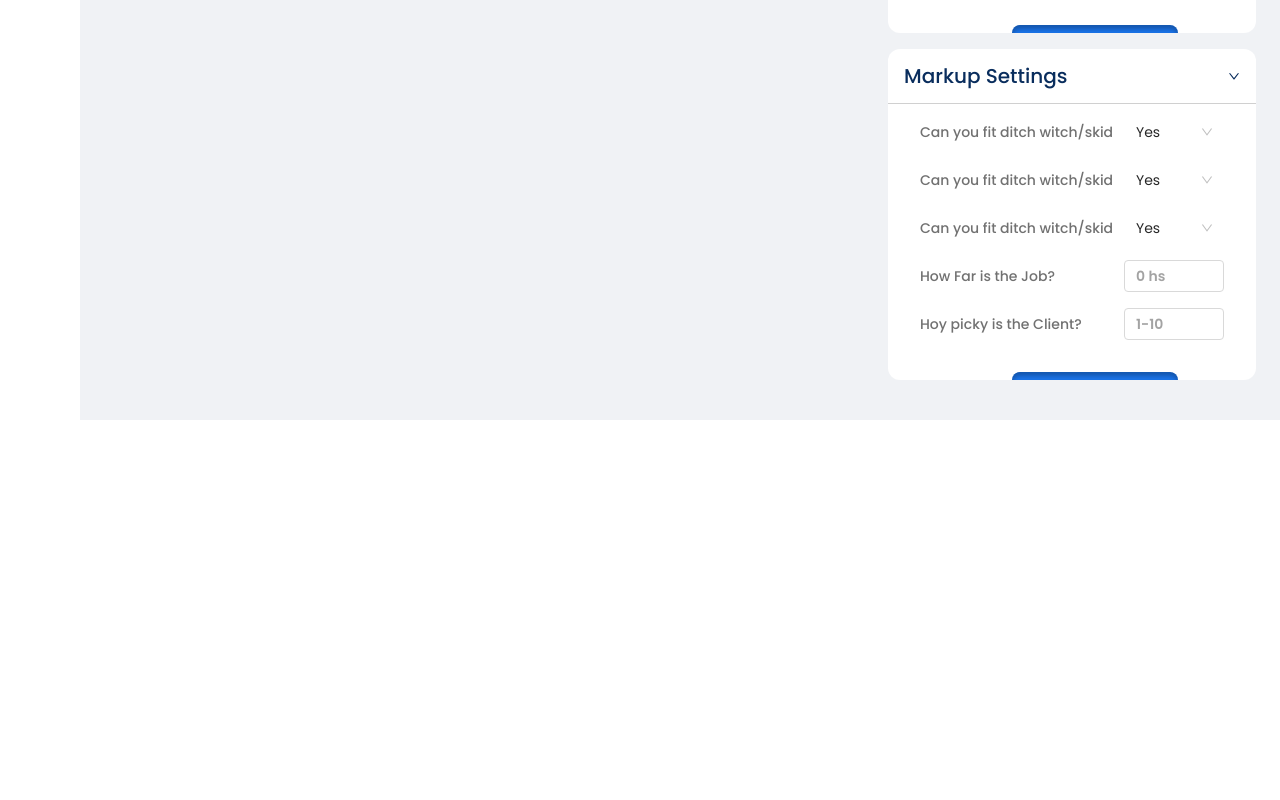
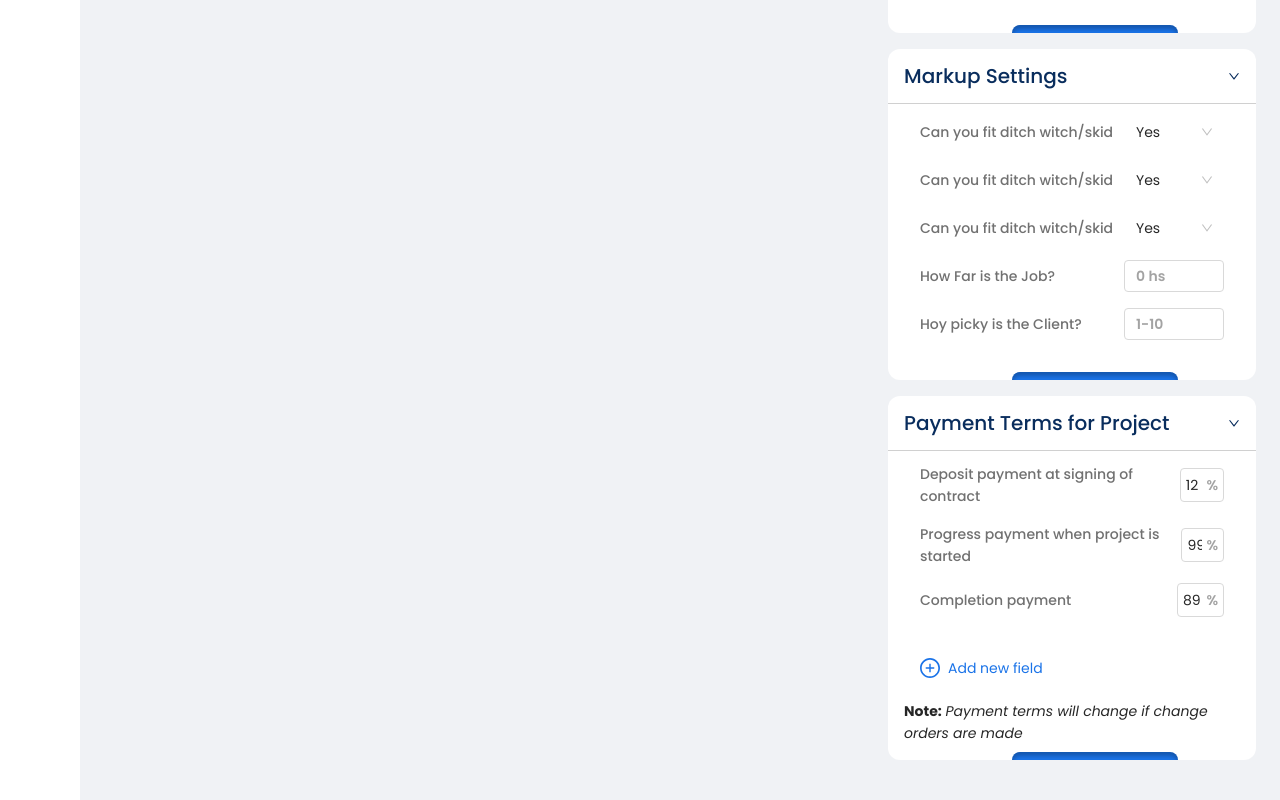
Before and after one commit to Superior-CS-Group/FrontEnd, a React (Create React App) app: page /add-estimates in a window 1280 px wide. Shown: the part 1406-2206 px from the top of the page. Before the commit the page ends 1826 px from the top, so only its background shows below. Built offline with nearby package versions, Linux system fonts and the light colour scheme.

Commit message:
setting emails page or payment section

```diff
--- a/src/App.css
+++ b/src/App.css
@@ -1915,3 +1915,24 @@ ul.work-scope-list li {
   max-height: 150px;
   min-height: 150px;
 }
+/*-------------------------Email setting page-------------*/
+.logo-btn {
+  height: 120px;
+  width: 100%;
+}
+span.check-input-logo div {
+  width: 100%;
+}
+.ant-width-small {
+  width: 47px;
+  padding: 5px;
+  margin-left: 5px;
+}
+.ant-width-small input {
+  min-width: auto !important;
+}
+.ant-width-small input::-webkit-outer-spin-button,
+.ant-width-small input::-webkit-inner-spin-button {
+  -webkit-appearance: none;
+  margin: 0;
+}
--- a/src/components/estimates/add.estimates.components.jsx
+++ b/src/components/estimates/add.estimates.components.jsx
@@ -273,6 +273,49 @@ export default function AddEstimates() {
       ),
     },
   ];
+
+  const payment = [
+    {
+      title: "Deposit payment at signing of contract",
+      cost: (
+        <Input
+          type="number"
+          maxLength="2"
+          placeholder="Basic usage"
+          className="ant-width-small font-bold radius-4 gray-text"
+          defaultValue="12"
+          suffix="%"
+        />
+      ),
+    },
+    {
+      title: "Progress payment when project is started",
+      cost: (
+        <Input
+          type="number"
+          min={1}
+          max={2}
+          placeholder="Basic usage"
+          className="ant-width-small font-bold radius-4 gray-text"
+          defaultValue="99"
+          suffix="%"
+        />
+      ),
+    },
+    {
+      title: "Completion payment",
+      cost: (
+        <Input
+          type="number"
+          maxLength="2"
+          placeholder="Basic usage"
+          className="ant-width-small font-bold radius-4 gray-text"
+          defaultValue="89"
+          suffix="%"
+        />
+      ),
+    },
+  ];
   function onChange(date, dateString) {
     console.log(date, dateString);
   }
@@ -489,7 +532,7 @@ export default function AddEstimates() {
                           </span>
                         </>,
                       ]}
-                     >
+                    >
                       <Row gutter={[24, 0]}>
                         {formula.elements.map((element, idx) => {
                           return (
@@ -643,7 +686,7 @@ export default function AddEstimates() {
               />
             </Card>
             <Collapse
-              defaultActiveKey={["1", "2"]}
+              defaultActiveKey={["1", "2", "3"]}
               onChange={callback}
               expandIconPosition="right"
               bordered={false}
@@ -697,6 +740,51 @@ export default function AddEstimates() {
                   )}
                 />
               </Panel>
+
+              <Panel
+                header="Payment Terms for Project"
+                key="3"
+                className="border-0 ant-bootom-line-effect"
+              >
+                <List
+                  className="mb-3"
+                  bordered={false}
+                  dataSource={payment}
+                  size="small"
+                  renderItem={(item) => (
+                    <List.Item className="border-0 font-d" extra={[item.cost]}>
+                      {item.title}
+                    </List.Item>
+                  )}
+                />
+                {/* <div className="p-3">
+                  <Row>
+                    <Col md={20}>
+                      <Input placeholder="" />
+                    </Col>
+                    <Col md={4}>
+                      <Input
+                        type="number"
+                        maxLength="2"
+                        placeholder="Basic usage"
+                        className="ant-width-small font-bold radius-4 gray-text"
+                        defaultValue="89"
+                        suffix="%"
+                      />
+                    </Col>
+                  </Row>
+                </div> */}
+                <div className="addbtn-ant ps-3 py-3">
+                  <a href="#" className="d-inline-flex align-items-center">
+                    <PlusCircleOutlined className="me-2" />
+                    Add new field
+                  </a>
+                </div>
+                <span>
+                  <b>Note:</b>{" "}
+                  <i>Payment terms will change if change orders are made</i>
+                </span>
+              </Panel>
             </Collapse>
           </Col>
         </Row>
--- a/src/components/estimates/material.table.component.jsx
+++ b/src/components/estimates/material.table.component.jsx
@@ -62,7 +62,7 @@ export default function MaterialTable() {
               <span className="me-2">{Datel}</span>{" "}
               <span className="align-text">Delete</span>
             </Button>
-            <Button className="ant-edit-button " onClick={showModal}>
+            <Button className="ant-edit-button " onClick={handleEditForm}>
               <span className="me-2">{edit}</span> Edit
             </Button>
           </>
@@ -71,11 +71,11 @@ export default function MaterialTable() {
     ],
   });
 
-  const showModal = () => {
-    setState({
-      visible: true,
-    });
-  };
+  // const showModal = () => {
+  //   setState({
+  //     visible: true,
+  //   });
+  // };
 
   const hideModal = () => {
     setState({
@@ -159,6 +159,12 @@ export default function MaterialTable() {
     onChange: onSelectChange,
   };
 
+  const handleEditForm = () => {
+    setState({
+      visible: true,
+    });
+  };
+
   return (
     <>
       <ReactDragListView.DragColumn {...dragProps}>
@@ -172,7 +178,7 @@ export default function MaterialTable() {
       </ReactDragListView.DragColumn>
 
       <Modal
-        title="Edit Material/Services"
+        title="Edit Material"
         visible={state.visible}
         onOk={hideModal}
         onCancel={hideModal}
--- a/src/components/navbar/DashboardNavbar.js
+++ b/src/components/navbar/DashboardNavbar.js
@@ -68,8 +68,8 @@ export default class DashboardNavbar extends Component {
           <Menu.Item key="9" icon={invoice} className="sidebar-btn-disable">
             <NavLink to="#">Change orders</NavLink>
           </Menu.Item>
-          <Menu.Item key="10" icon={setting} className="sidebar-btn-disable">
-            <NavLink to="#">Budgeting & settings</NavLink>
+          <Menu.Item key="10" icon={setting}>
+            <NavLink to="/email-setting">Settings</NavLink>
           </Menu.Item>
           <Menu.Item key="11" icon={template} className="sidebar-btn-disable">
             <NavLink to="#">Template</NavLink>
--- /dev/null
+++ b/src/components/setting/emailsetting.component.jsx
@@ -0,0 +1,75 @@
+import React from "react";
+import BreadcrumbBar from "../breadcrumb/Breadcrumb.pages";
+import { Form, Input, Col, Row, Button, Upload } from "antd";
+import { UploadOutlined, InboxOutlined } from "@ant-design/icons";
+export default function EmailSetting() {
+  const normFile = (e) => {
+    console.log("Upload event:", e);
+
+    if (Array.isArray(e)) {
+      return e;
+    }
+
+    return e && e.fileList;
+  };
+  return (
+    <>
+      <div className="d-flex align-items-center justify-content-between mb-4">
+        <BreadcrumbBar name="Setting" subname="Email-setting" />
+      </div>{" "}
+      <div className="card-shadow p-4" style={{ borderRadius: "25px" }}>
+        <Form layout="vertical">
+          <Row gutter={[24, 0]}>
+            <Col md={12}>
+              <Form.Item name="Host Name" label="Host Name">
+                <Input placeholder="" />
+              </Form.Item>
+              <Form.Item name="User" label="User">
+                <Input placeholder="" />
+              </Form.Item>
+              <Form.Item name="Password" label="Password">
+                <Input placeholder="" />
+              </Form.Item>
+              <Form.Item name="Port" label="Port">
+                <Input placeholder="" />
+              </Form.Item>
+            </Col>
+            <Col md={12}>
+              {" "}
+              <Form.Item
+                name="Template"
+                label="Template Logo"
+                valuePropName="fileList"
+                getValueFromEvent={normFile}
+                className="main-logo-label"
+                // extra="long"
+              >
+                <Upload
+                  name="logo"
+                  action="/upload.do"
+                  listType="picture"
+                  className="check-input-logo"
+                >
+                  <Button icon={<UploadOutlined />} className="logo-btn">
+                    Drag or Click to Upload Logo
+                  </Button>
+                </Upload>
+              </Form.Item>
+            </Col>
+            <Col md={24}>
+              {" "}
+              {/* <Form.Item name="description" label="Description">
+                <Input.TextArea />
+              </Form.Item> */}
+              <div className="text-right">
+                <Button type="primary" shape="round" className="">
+                  Save
+                </Button>
+              </div>
+            </Col>
+          </Row>
+        </Form>
+      </div>
+    </>
+  );
+}
--- a/src/utils/routes.js
+++ b/src/utils/routes.js
@@ -14,6 +14,7 @@ import Dashboard from "../components/dashboard.component";
 
 import Formula from "../components/formula/v1/formula.component";
 import FormulaV2 from "../components/formula/v2/formula.v2.component";
+import EmailSetting from "../components/setting/emailsetting.component";
 
 const routes = [
   {
@@ -101,5 +102,11 @@ const routes = [
     name: "Formula Tree v2",
     component: <FormulaV2 />,
   },
+  {
+    path: "/email-setting",
+    exact: true,
+    name: "email-setting",
+    component: <EmailSetting />,
+  },
 ];
 export default routes;
```
Also changed, not shown: src/images/team.jpg, 1 other file (tests, documents, lock files or other folders).
